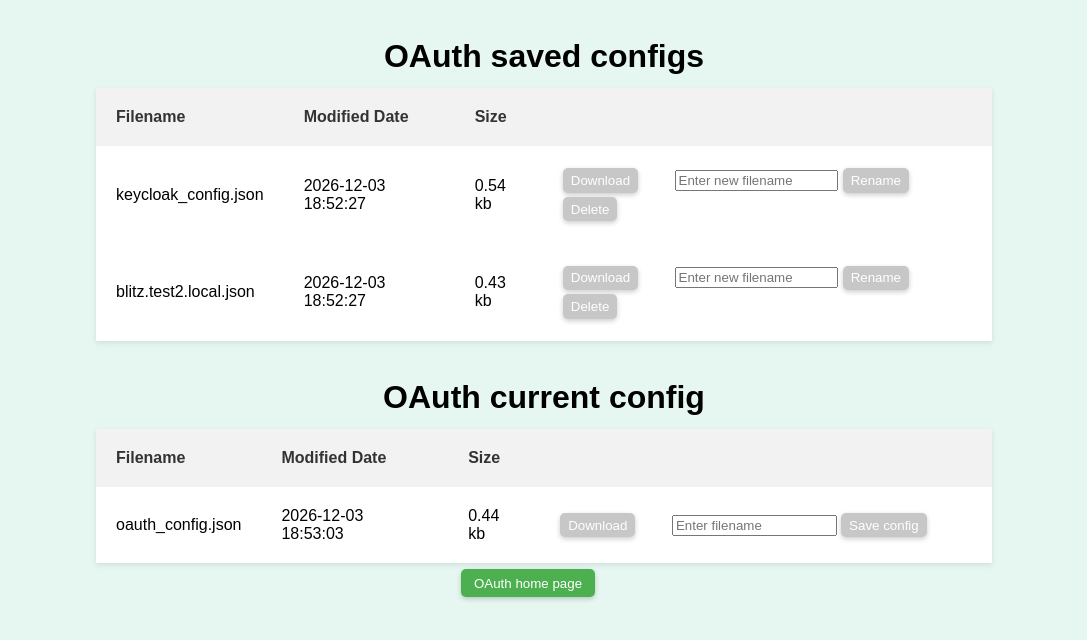
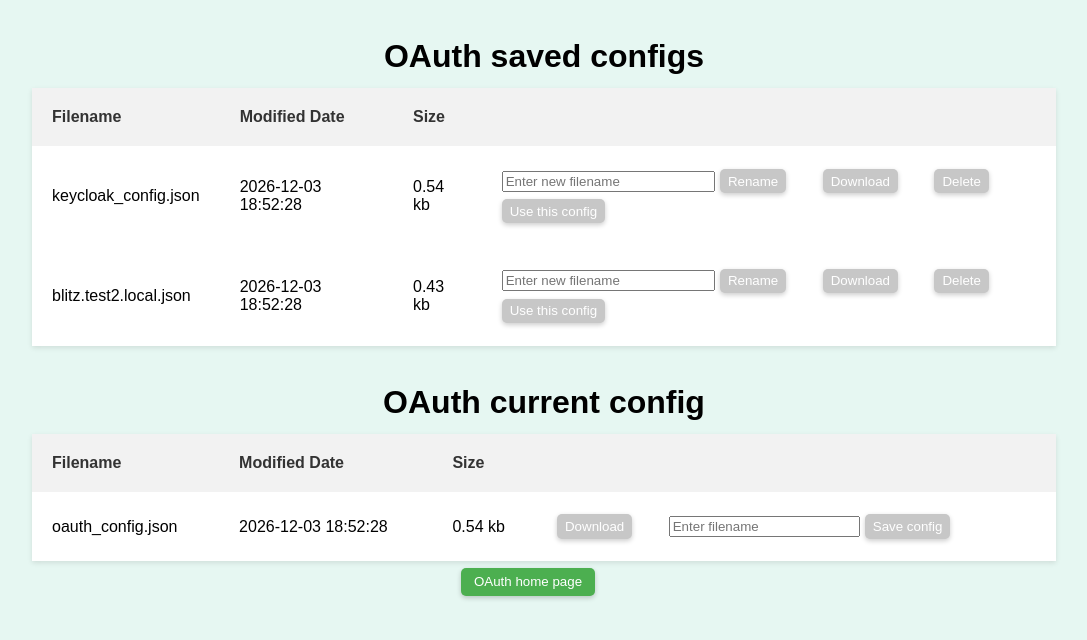
Before and after one commit to Demidovant/AuthTestApp, a Flask app: page /oauth/user_config in a window 1280 px wide. Shown: the top 640 px of the page, without its empty margins (96-1183 px from the left). Run offline with Flask 3, Linux system fonts and the light colour scheme.

Commit message:
Add use config button

```diff
--- a/module/oauth/oauth_endpoints.py
+++ b/module/oauth/oauth_endpoints.py
@@ -267,6 +267,26 @@ def register_oauth_endpoints(app):
                 logger.error(f"Error saving configuration: {e}")
                 return jsonify({"success": False, "error": str(e)}), 500
 
+    @app.route("/oauth/config/use", methods=["POST"])
+    def oauth_use_config():
+        if request.method == "POST":
+            data = request.get_json()
+            filename = data.get("filename")
+            if not filename.endswith(".json"):
+                filename = filename + ".json"
+            try:
+                source_file_path = os.path.join(app.config["USER_OAUTH_CONFIG_FOLDER"], filename)
+                destination_file_path = OAUTH_CONFIG_FILE
+                with open(source_file_path, "r", encoding='utf-8') as config_file:
+                    config_content = config_file.read()
+                    with open(destination_file_path, 'w', encoding='utf-8') as config_file_for_save:
+                        config_file_for_save.write(config_content)
+                logger.info(f"Configuration saved to {filename} successfully!")
+                return jsonify({"success": True})
+            except Exception as e:
+                logger.error(f"Error saving configuration: {e}")
+                return jsonify({"success": False, "error": str(e)}), 500
+
     @app.route("/oauth/user_config")
     def oauth_user_config():
         files = os.listdir(app.config["USER_OAUTH_CONFIG_FOLDER"])
--- a/static/oauth/user_config.css
+++ b/static/oauth/user_config.css
@@ -13,7 +13,7 @@ h1 {
 }
 
 table {
-    width: 70%;
+    width: 80%;
     border-collapse: collapse;
     margin: 0 auto;
     background-color: white;
@@ -121,3 +121,16 @@ tr:hover {
     box-shadow: 0 5px 10px rgba(0, 0, 0, 0.4); /* Увеличение и затемнение тени */
     transform: scale(0.95); /* Небольшое сжатие при нажатии */
 }
+
+.use_button:hover {
+    background-color: #ffa600; /* Более темный оранжевый при наведении */
+    box-shadow: 0 3px 7px rgba(0, 0, 0, 0.3); /* Увеличение тени при наведении */
+    cursor: pointer;
+    transition: background-color 0.3s ease; /* Плавный переход цвета */
+}
+
+.use_button:active {
+    background-color: #efa917; /* Еще более темный оранжевый при нажатии */
+    box-shadow: 0 5px 10px rgba(0, 0, 0, 0.4); /* Увеличение и затемнение тени */
+    transform: scale(0.95); /* Небольшое сжатие при нажатии */
+}
--- a/static/oauth/user_config.js
+++ b/static/oauth/user_config.js
@@ -153,3 +153,43 @@ document.getElementById('current_config_save_button').addEventListener('click',
     window.location.reload();
   });
 });
+
+
+const useButtons = document.querySelectorAll('.use_button[data-filename]');
+useButtons.forEach(button => {
+  button.addEventListener('click', () => {
+    const filename = button.dataset.filename;
+
+    const confirmUse = confirm(`Are you sure you want to use the config file: ${filename}?`);
+    if (!confirmUse) {
+      return;
+    }
+
+    console.log("filename: ", filename);
+
+    fetch("/oauth/config/use", {
+      method: "POST",
+      headers: {
+        "Content-Type": "application/json"
+      },
+      body: JSON.stringify({
+        filename: filename
+      })
+    })
+    .then(response => response.json())
+    .then(data => {
+      if (data.success) {
+        alert("Configuration used successfully!");
+        window.location.reload();
+      } else {
+        alert("Error using configuration: " + (data.error || "Please try again."));
+        window.location.reload();
+      }
+    })
+    .catch(error => {
+      console.error("Error sending use request:", error);
+      alert("An error occurred. Please try again.");
+      window.location.reload();
+    });
+  });
+});
--- a/templates/oauth/user_config.html
+++ b/templates/oauth/user_config.html
@@ -20,10 +20,11 @@
         <td>{{ file['modified_date'] }}</td>
         <td>{{ file['size'] }}</td>
         <td>
-            <button class="button download_button" id="download_button" data-filename="{{ file['filename'] }}">Download</button>
             <input type="text" class="new_filename" placeholder="Enter new filename">
             <button class="button rename_button" data-original-filename="{{ file['filename'] }}">Rename</button>
+            <button class="button download_button" id="download_button" data-filename="{{ file['filename'] }}">Download</button>
             <button class="button delete_button" data-filename="{{ file['filename'] }}">Delete</button>
+            <button class="button use_button" data-filename="{{ file['filename'] }}">Use this config</button>
         </td>
     </tr>
     {% endfor %}
```
Also changed, not shown: app_config/oauth/oauth_config.json (+4 -4 lines).
